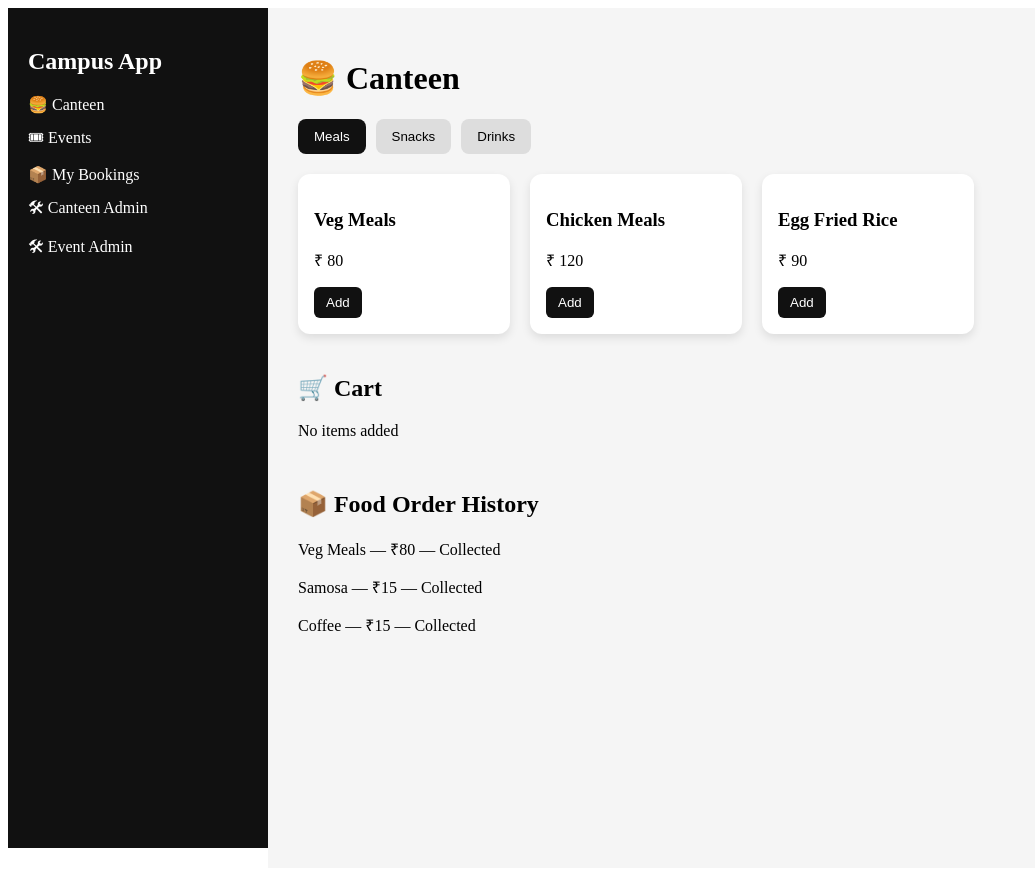
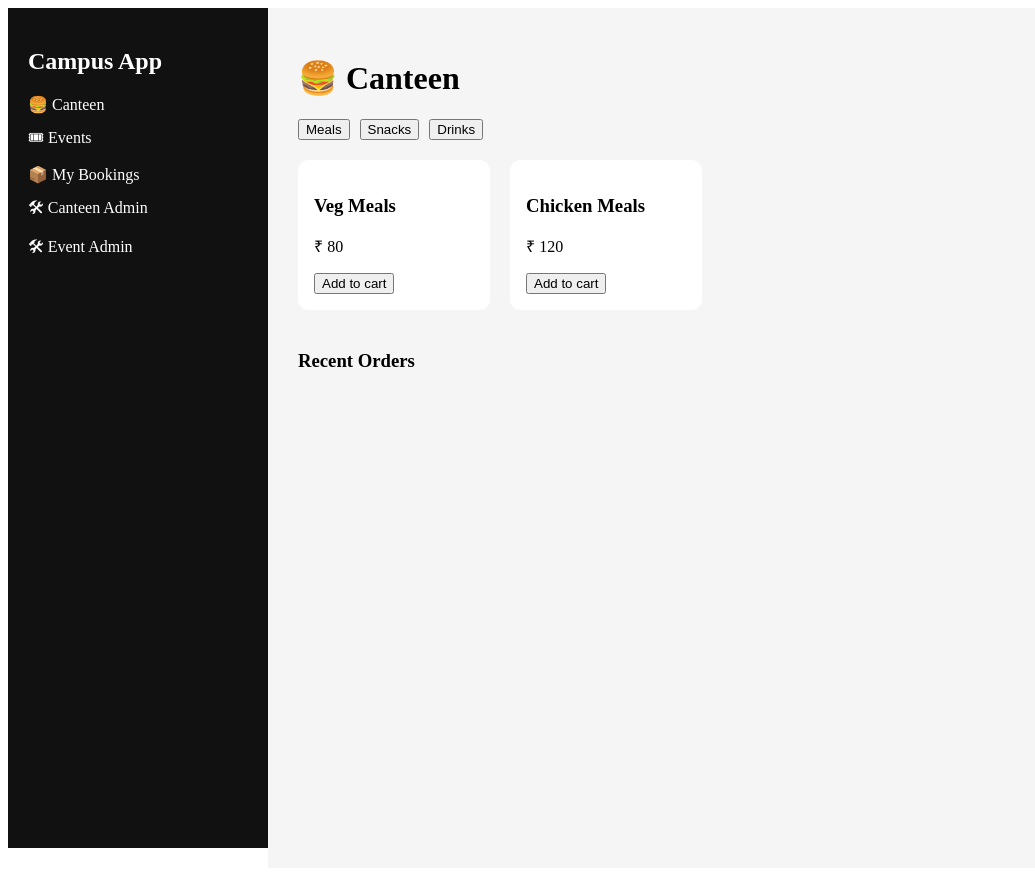
Before and after one commit to Shikazu777/campus-app, a React (Create React App) app in the folder ui/: page /canteen in a window 1280 px wide. Shown: the whole page, without its empty margins (0-1035 px from the left). Built offline with nearby package versions, Linux system fonts and the light colour scheme.

Commit message:
updated2

```diff
--- a/ui/src/App.js
+++ b/ui/src/App.js
@@ -2,6 +2,8 @@ import { BrowserRouter, Routes, Route } from "react-router-dom";
 import Sidebar from "./components/Sidebar";
 
 import Canteen from "./pages/Canteen";
+import Cart from "./pages/Cart";
+import OrderDetails from "./pages/OrderDetails";
 import Events from "./pages/Events";
 import Bookings from "./pages/Bookings";
 
@@ -25,9 +27,13 @@ export default function App() {
         }}>
           <Routes>
             <Route path="/canteen" element={<Canteen />} />
+            <Route path="/canteen/cart" element={<Cart />} />
+            <Route path="/canteen/order/:id" element={<OrderDetails />} />
+
             <Route path="/events" element={<Events />} />
             <Route path="/bookings" element={<Bookings />} />
           </Routes>
+
         </div>
       </div>
     </BrowserRouter>
--- a/ui/src/pages/Canteen.js
+++ b/ui/src/pages/Canteen.js
@@ -1,61 +1,103 @@
 import { useState } from "react";
+import { useNavigate } from "react-router-dom";
 
+
+/* -------- FAKE FOOD DATA (₹) -------- */
 const FOOD_DATA = {
   Meals: [
     { id: 1, name: "Veg Meals", price: 80 },
-    { id: 2, name: "Chicken Meals", price: 120 },
-    { id: 3, name: "Egg Fried Rice", price: 90 }
+    { id: 2, name: "Chicken Meals", price: 120 }
   ],
   Snacks: [
-    { id: 4, name: "Samosa", price: 15 },
-    { id: 5, name: "Bajji", price: 20 },
-    { id: 6, name: "Puffs", price: 25 }
+    { id: 3, name: "Samosa", price: 15 },
+    { id: 4, name: "Bajji", price: 20 }
   ],
   Drinks: [
-    { id: 7, name: "Tea", price: 12 },
-    { id: 8, name: "Coffee", price: 15 },
-    { id: 9, name: "Lime Juice", price: 25 }
+    { id: 5, name: "Tea", price: 12 },
+    { id: 6, name: "Coffee", price: 15 }
   ]
 };
 
 export default function Canteen() {
   const [category, setCategory] = useState("Meals");
   const [cart, setCart] = useState([]);
-  const [orderPlaced, setOrderPlaced] = useState(false);
+  // FOOD | CART | ORDER
+  const [order, setOrder] = useState(null);
   const [history, setHistory] = useState([]);
 
-  // TEMP: simulate trust tier
   const trustTier = "Normal"; // Weak / Normal / Good
 
+  /* -------- CART LOGIC -------- */
+
   const addToCart = (item) => {
-    setCart([...cart, item]);
+    const existing = cart.find(i => i.id === item.id);
+    if (existing) {
+      setCart(
+        cart.map(i =>
+          i.id === item.id ? { ...i, qty: i.qty + 1 } : i
+        )
+      );
+    } else {
+      setCart([...cart, { ...item, qty: 1 }]);
+    }
+    alert("Added to cart");
   };
 
-  const total = cart.reduce((sum, i) => sum + i.price, 0);
+  const updateQty = (id, delta) => {
+    setCart(
+      cart
+        .map(i =>
+          i.id === id ? { ...i, qty: i.qty + delta } : i
+        )
+        .filter(i => i.qty > 0)
+    );
+  };
+
+  const total = cart.reduce(
+    (sum, i) => sum + i.price * i.qty,
+    0
+  );
+
+  /* -------- PAYMENT -------- */
 
   let advance = 0;
   if (trustTier === "Weak") advance = total;
   else if (trustTier === "Normal") advance = total * 0.5;
-  else advance = 0;
+
+  const placeOrder = () => {
+    const newOrder = {
+      id: Math.floor(Math.random() * 100000),
+      items: cart,
+      total,
+      status: "Preparing"
+    };
+
+    setOrder(newOrder);
+    setHistory([newOrder, ...history]);
+    setCart([]);
+    setScreen("ORDER");
+
+    // simulate ready in 10–30 mins
+    setTimeout(() => {
+      setOrder(o => ({ ...o, status: "Ready" }));
+    }, 3000);
+  };
+
+  /* -------- RENDER -------- */
 
   return (
     <div>
       <h1>🍔 Canteen</h1>
 
-      {/* CATEGORY TABS */}
-      <div style={{ display: "flex", gap: "10px", marginBottom: "20px" }}>
+      {!order && (
+
+        <>
+          {/* CATEGORY */}
+          <div style={{ display: "flex", gap: 10 }}>
             {Object.keys(FOOD_DATA).map(cat => (
               <button
                 key={cat}
                 onClick={() => setCategory(cat)}
-            style={{
-              padding: "10px 16px",
-              borderRadius: "8px",
-              border: "none",
-              background: cat === category ? "#111" : "#ddd",
-              color: cat === category ? "white" : "black",
-              cursor: "pointer"
-            }}
               >
                 {cat}
               </button>
@@ -63,125 +105,94 @@ export default function Canteen() {
           </div>
 
           {/* FOOD LIST */}
-      <div style={{ display: "flex", gap: "20px", flexWrap: "wrap" }}>
+          <div style={{ display: "flex", gap: 20, marginTop: 20 }}>
             {FOOD_DATA[category].map(item => (
-          <div key={item.id} style={cardStyle}>
+              <div key={item.id} style={card}>
                 <h3>{item.name}</h3>
                 <p>₹ {item.price}</p>
-            <button onClick={() => addToCart(item)} style={btnStyle}>
-              Add
+                <button onClick={() => addToCart(item)}>
+                  Add to cart
                 </button>
               </div>
             ))}
           </div>
 
-      {/* CART */}
-      <div style={{ marginTop: "40px" }}>
-        <h2>🛒 Cart</h2>
+          {cart.length > 0 && (
+            <button
+             style={{ marginTop: 20 }}
+                onClick={() => navigate("/canteen/cart")}
+               >
+             Go to Cart ({cart.length})
+            </button>
 
-        {cart.length === 0 && <p>No items added</p>}
+          )}
 
-        {cart.map((i, idx) => (
-          <p key={idx}>{i.name} — ₹{i.price}</p>
+          {/* RECENT ORDERS */}
+          <h3 style={{ marginTop: 40 }}>Recent Orders</h3>
+          {history.slice(0, 3).map(o => (
+            <p key={o.id}>
+              Order #{o.id} — ₹{o.total}
+            </p>
           ))}
-
-        {cart.length > 0 && (
-          <>
-            <h3>Total: ₹{total}</h3>
-            <p>
-              Trust Tier: <b>{trustTier}</b><br />
-              Advance to Pay: <b>₹{advance}</b>
-            </p>
-
-            {!orderPlaced ? (
-              <button
-                style={{ ...btnStyle, marginTop: "10px" }}
-                onClick={() => {
-                    setOrderPlaced(true);
-                    setHistory([
-                        {
-                          name: cart.map(i => i.name).join(", "),
-                          amount: total
-                       },
-                       ...history
-                ]);
-               setCart([]);
-             }}
-
-              >
-                Place Order
-              </button>
-            ) : (
-              <ActiveQR />
-            )}
         </>
       )}
+
+
+      {order && (
+
+        <>
+          <h2>✅ Order Placed</h2>
+          <p>Order ID: {order.id}</p>
+          <p>Status: {order.status}</p>
+          <p>Your order will be ready in 10–30 minutes</p>
+
+          {order.status === "Ready" && (
+            <div style={qrBox}>
+              <p>Show QR at canteen</p>
+              <div style={qr}>QR CODE</div>
+              <button
+                onClick={() =>
+                  setOrder(o => ({ ...o, status: "Collected" }))
+                }
+              >
+                Simulate Scan
+              </button>
             </div>
+          )}
 
-      {/* FOOD HISTORY */}
-      <div style={{ marginTop: "50px" }}>
-        <h2>📦 Food Order History</h2>
-        <p>Veg Meals — ₹80 — Collected</p>
-        <p>Samosa — ₹15 — Collected</p>
-        <p>Coffee — ₹15 — Collected</p>
-      </div>
+          {order.status === "Collected" && (
+            <p>🍽 Order Collected</p>
+          )}
+
+          <button onClick={() => setScreen("FOOD")}>
+            Back to Canteen
+          </button>
+        </>
+      )}
     </div>
   );
 }
 
-/* -------------------- COMPONENTS -------------------- */
+/* -------- STYLES -------- */
 
-function ActiveQR() {
-  const [visible, setVisible] = useState(true);
-
-  if (!visible) return <p>✅ Order collected</p>;
-
-  return (
-    <div style={qrBox}>
-      <p><b>Show this QR at canteen</b></p>
-      <div style={qrFake}>QR CODE</div>
-      <button
-        onClick={() => setVisible(false)}
-        style={{ ...btnStyle, marginTop: "10px" }}
-      >
-        Simulate Scan
-      </button>
-    </div>
-  );
-}
-
-/* -------------------- STYLES -------------------- */
-
-const cardStyle = {
+const card = {
   background: "white",
-  padding: "16px",
-  borderRadius: "12px",
-  width: "180px",
-  boxShadow: "0 4px 10px rgba(0,0,0,0.1)"
-};
-
-const btnStyle = {
-  padding: "8px 12px",
-  border: "none",
-  borderRadius: "6px",
-  background: "#111",
-  color: "white",
-  cursor: "pointer"
+  padding: 16,
+  borderRadius: 10,
+  width: 160
 };
 
 const qrBox = {
-  marginTop: "20px",
-  padding: "20px",
+  marginTop: 20,
+  padding: 20,
   background: "#fff",
-  borderRadius: "12px",
-  width: "220px"
+  width: 200
 };
 
-const qrFake = {
-  height: "120px",
+const qr = {
+  height: 100,
   background: "#ddd",
   display: "flex",
   alignItems: "center",
-  justifyContent: "center",
-  fontWeight: "bold"
+  justifyContent: "center"
 };
--- /dev/null
+++ b/ui/src/pages/Cart.js
@@ -0,0 +1,40 @@
+import { useNavigate } from "react-router-dom";
+import { useState } from "react";
+
+export default function Cart() {
+  const navigate = useNavigate();
+
+  // TEMP shared cart (later via context)
+  const [cart, setCart] = useState([
+    { id: 1, name: "Samosa", price: 15, qty: 2 },
+    { id: 2, name: "Veg Meals", price: 80, qty: 1 }
+  ]);
+
+  const total = cart.reduce(
+    (sum, i) => sum + i.price * i.qty,
+    0
+  );
+
+  const placeOrder = () => {
+    const orderId = Math.floor(Math.random() * 100000);
+    navigate(`/canteen/order/${orderId}`);
+  };
+
+  return (
+    <div>
+      <h1>🛒 Cart</h1>
+
+      {cart.map(i => (
+        <div key={i.id}>
+          {i.name} × {i.qty} — ₹{i.price * i.qty}
+        </div>
+      ))}
+
+      <h3>Total: ₹{total}</h3>
+
+      <button onClick={placeOrder}>
+        Proceed to Pay
+      </button>
+    </div>
+  );
+}
--- /dev/null
+++ b/ui/src/pages/OrderDetails.js
@@ -0,0 +1,53 @@
+import { useParams } from "react-router-dom";
+import { useState } from "react";
+
+export default function OrderDetails() {
+  const { id } = useParams();
+
+  // TEMP order data
+  const [status, setStatus] = useState("Preparing");
+
+  return (
+    <div>
+      <h1>📦 Order #{id}</h1>
+
+      <p>Status: <b>{status}</b></p>
+      <p>Your order will be ready in 10–30 minutes.</p>
+
+      {status === "Ready" && (
+        <div style={qrBox}>
+          <p>Show QR at canteen</p>
+          <div style={qr}>QR CODE</div>
+          <button onClick={() => setStatus("Collected")}>
+            Simulate Scan
+          </button>
+        </div>
+      )}
+
+      {status === "Preparing" && (
+        <button onClick={() => setStatus("Ready")}>
+          Simulate Ready
+        </button>
+      )}
+
+      {status === "Collected" && (
+        <p>🍽 Order Collected</p>
+      )}
+    </div>
+  );
+}
+
+const qrBox = {
+  marginTop: 20,
+  padding: 20,
+  background: "#fff",
+  width: 200
+};
+
+const qr = {
+  height: 100,
+  background: "#ddd",
+  display: "flex",
+  alignItems: "center",
+  justifyContent: "center"
+};
```
Lines whose indentation alone changed are shown as unchanged.
